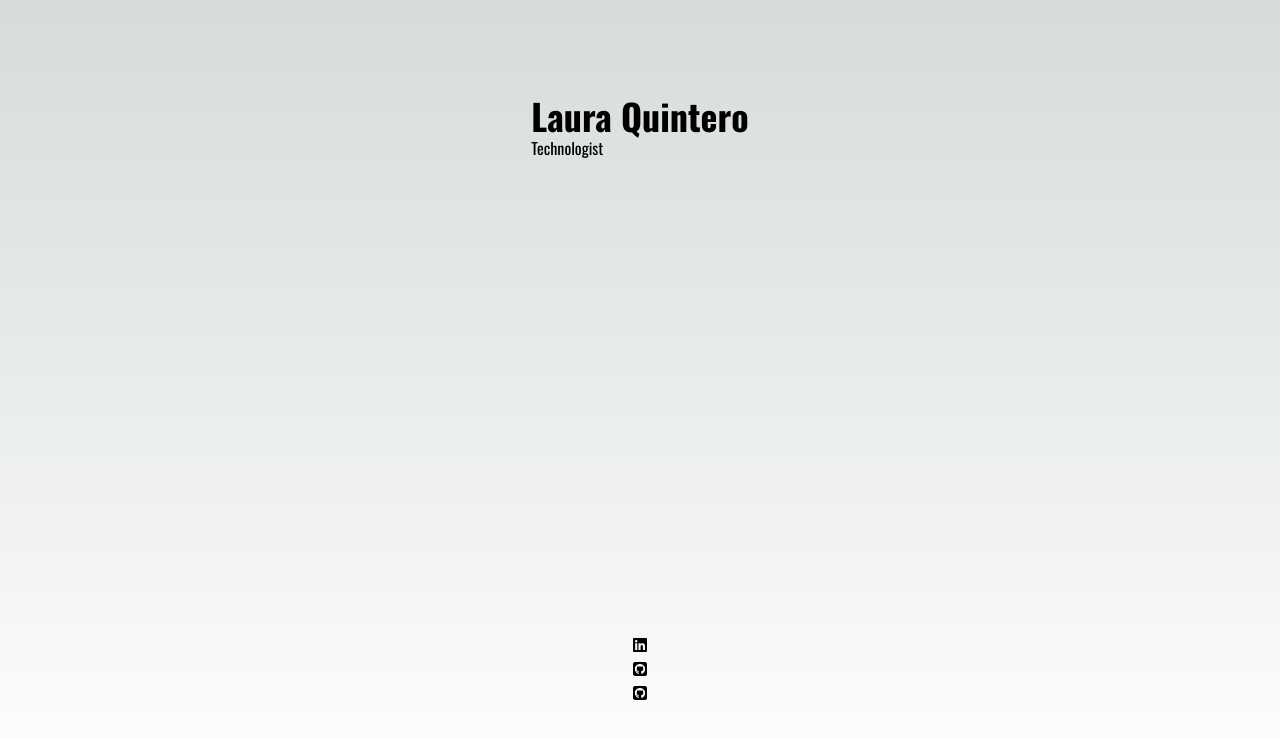
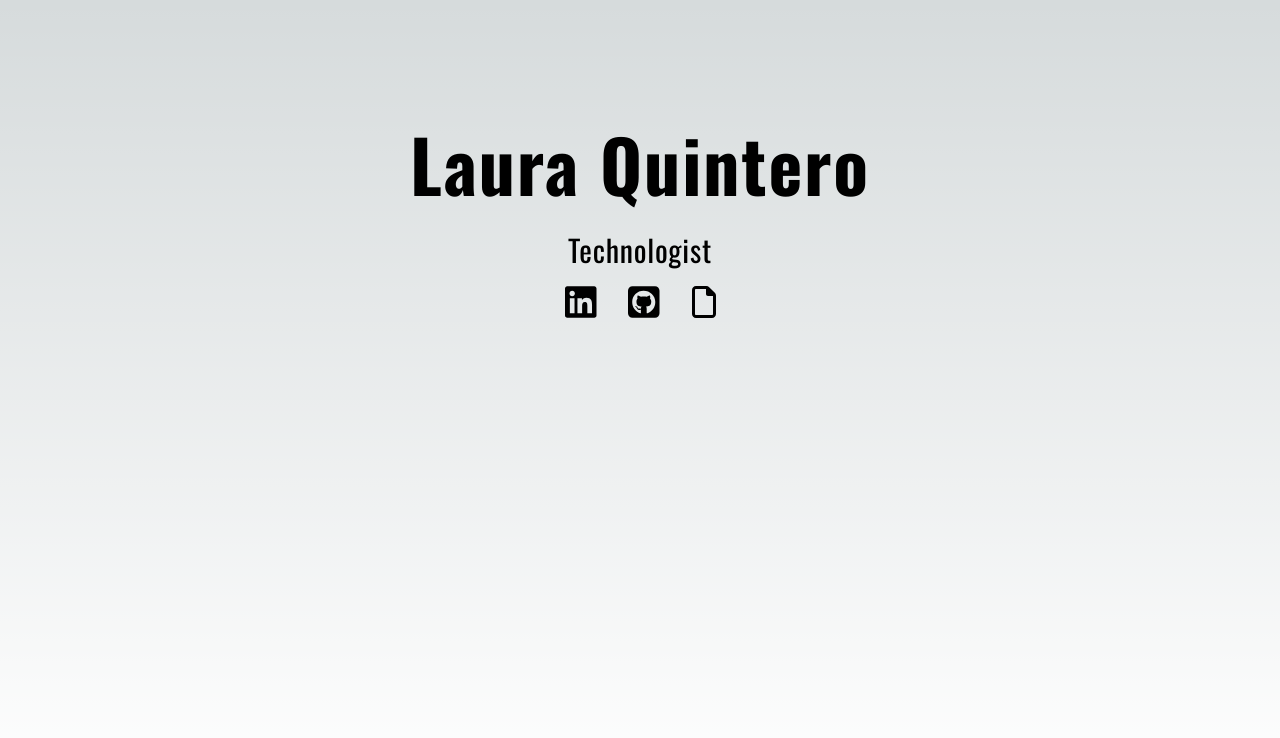
Before and after one commit to LQuintero/personal-page, a Next.js app: page / in a window 1280 px wide. Shown: the top 738 px of the page. Built offline with nearby package versions, Linux system fonts and the light colour scheme.

Commit message:
wip added component list

```diff
--- a/package.json
+++ b/package.json
@@ -11,6 +11,7 @@
   "dependencies": {
     "@fortawesome/fontawesome-svg-core": "^6.5.2",
     "@fortawesome/free-brands-svg-icons": "^6.5.2",
+    "@fortawesome/free-regular-svg-icons": "^6.5.2",
     "@fortawesome/free-solid-svg-icons": "^6.5.2",
     "@fortawesome/react-fontawesome": "^0.2.2",
     "next": "14.2.3",
--- /dev/null
+++ b/src/app/components/IconButton.tsx
@@ -0,0 +1,22 @@
+import React from 'react';
+
+interface IconButtonProps {
+  icon?: React.ReactNode;
+  onClick?: () => void;
+  label?: string;
+}
+
+const IconButton: React.FC<IconButtonProps> = ({ icon, onClick, label }) => {
+  return (
+    <button
+      onClick={onClick}
+      className="flex items-center p-2 hover:bg-gray-100"
+      aria-label={label}
+    >
+     {icon && <span className="">{icon}</span>}
+     {label && <span className="ml-2">{label}</span>}
+    </button>
+  );
+};
+
+export default IconButton;
--- /dev/null
+++ b/src/app/components/List.tsx
@@ -0,0 +1,33 @@
+// src/components/List.tsx
+import React, { useState } from 'react';
+import ListItem from './ListItem';
+
+interface Item {
+  id: number;
+  text?: string;
+  icon?: React.ReactNode;
+  callback?: () => void;
+}
+
+interface ListProps {
+  items: Item[];
+  isHorizontal?: boolean;
+}
+
+const List: React.FC<ListProps> = ({ items, isHorizontal }) => {
+  const listDirection = isHorizontal ? 'flex-row' : 'flex-col';
+  return (
+    <ul className={`list-none p-0 flex ${listDirection}`}>
+      {items.map((item) => (
+        <ListItem
+          key={item.id}
+          text={item.text}
+          icon={item.icon}
+          callback={item.callback}
+        />
+      ))}
+    </ul>
+  );
+};
+
+export default List;
--- /dev/null
+++ b/src/app/components/ListItem.tsx
@@ -0,0 +1,22 @@
+import React from 'react';
+import IconButton from './IconButton';
+
+interface ListItemProps {
+  text?: string;
+  callback?: () => void;
+  icon?: React.ReactNode;
+}
+
+const ListItem: React.FC<ListItemProps> = ({ text, callback, icon }) => {
+    return (
+      <li className={`flex items-center p-2 border-b'}`}>
+        {icon ? (
+            IconButton({ icon, onClick: callback, label: text })
+        ) : (
+            <span onClick={callback}>{text}</span>
+        )}
+      </li>
+    );
+  };
+
+export default ListItem;
--- a/src/app/page.tsx
+++ b/src/app/page.tsx
@@ -1,29 +1,30 @@
 import { FontAwesomeIcon } from '@fortawesome/react-fontawesome';
 import { faLinkedin, faSquareGithub } from '@fortawesome/free-brands-svg-icons';
+import { faFile } from '@fortawesome/free-regular-svg-icons';
 import { Tooltip } from 'react-tooltip';
+import List from './components/List';
 
 export default function Home() {
+  const itemClassesShared = 'place-content-center'
+  const itemClassesBrands = `h-9 ${itemClassesShared}`
+  const itemClassesRegular = `h-8 ${itemClassesShared}`
 
   return (
-    <main className="flex min-h-screen flex-col items-center justify-between p-24">
+    <main className='flex min-h-screen flex-col items-center p-24'>
       <div>
-        <h1 className="text-4xl font-bold text-center">
+        <h1 className='text-7xl font-bold text-center tracking-wide my-8'>
           Laura Quintero
         </h1>
-        <p>Technologist</p>
+        <p className='text-3xl text-center tracking-wide'>Technologist</p>
       </div>
-      <div id="links">
-        <ul>
-          <li data-tooltip-id="linkedinTooltip" data-tooltip-content="LinkedIn">
-            <FontAwesomeIcon id="linkedin" icon={faLinkedin} />
-            </li>
-          <li>
-            <FontAwesomeIcon id="github" icon={faSquareGithub} />
-          </li>
-          <li>
-            <FontAwesomeIcon icon={faSquareGithub} />
-            </li>
-        </ul>
+      <div id="links" className='inline-block'>
+        <List items={[
+          { id: 1, icon: <FontAwesomeIcon id="linkedin" icon={faLinkedin} className={itemClassesBrands} /> },
+          { id: 2, icon: <FontAwesomeIcon id="github" icon={faSquareGithub} className={itemClassesBrands} /> },
+          { id: 3, icon: <FontAwesomeIcon id="resume"icon={faFile} className={itemClassesRegular} /> }
+        ]}
+        isHorizontal={true}
+        />
       </div>
     </main>
   );
```
Also changed, not shown: 1 other file (tests, documents, lock files or other folders).
